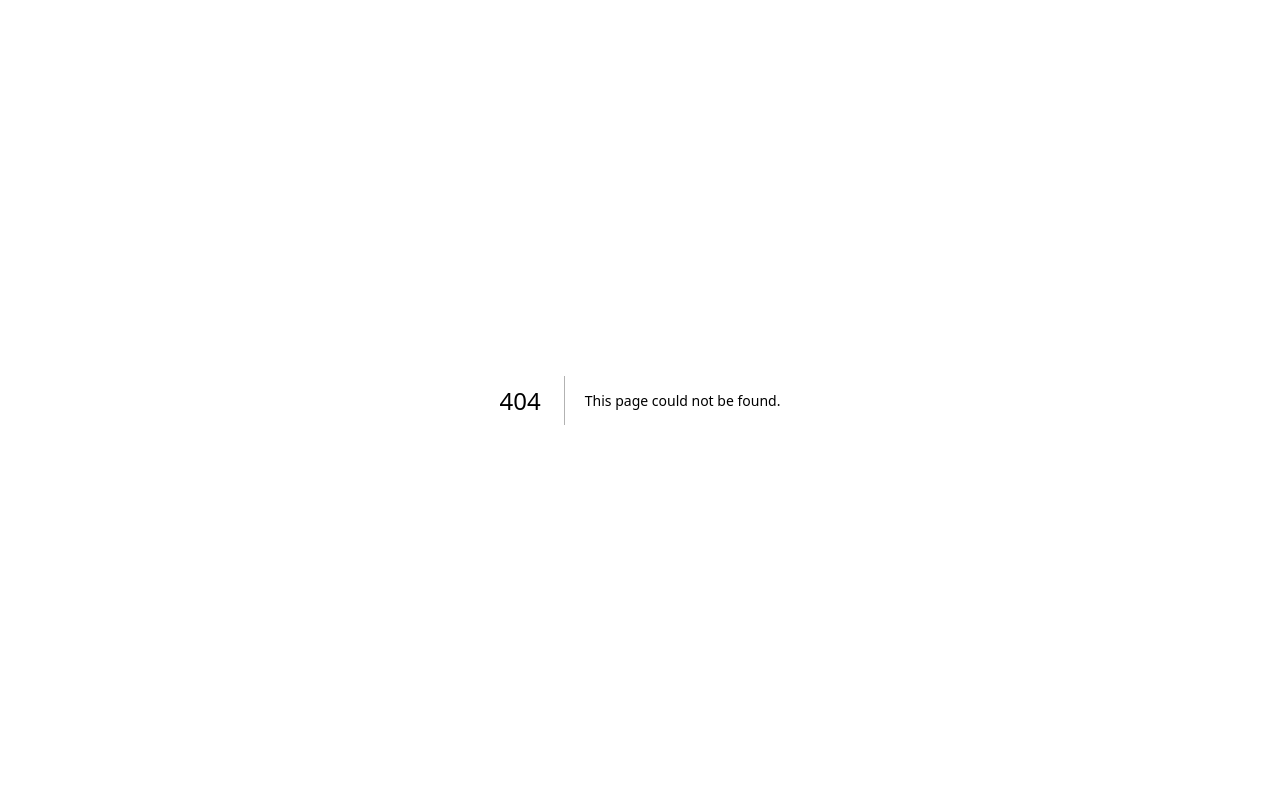
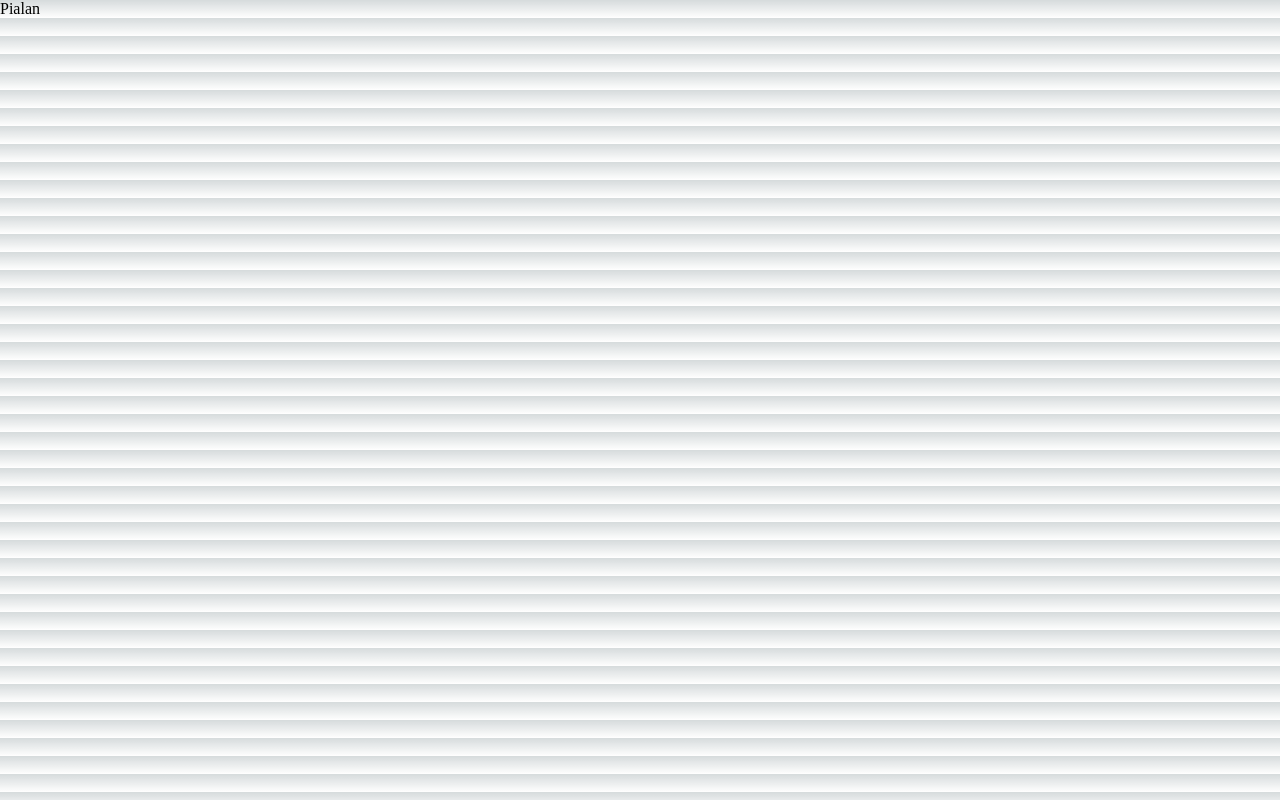
Before and after one commit to romardesabillee/git-example-adv102C, a Next.js app: page /keshier in a window 1280 px wide. Before the commit this address had no page. Built offline with nearby package versions, Linux system fonts and the light colour scheme.

Commit message:
Added page and update readme

```diff
--- /dev/null
+++ b/src/pages/keshier.tsx
@@ -0,0 +1,6 @@
+
+export default function MyPage() {
+    return (
+        <div>Pialan</div>
+    )
+}
```
Also changed, not shown: 1 other file (tests, documents, lock files or other folders).
